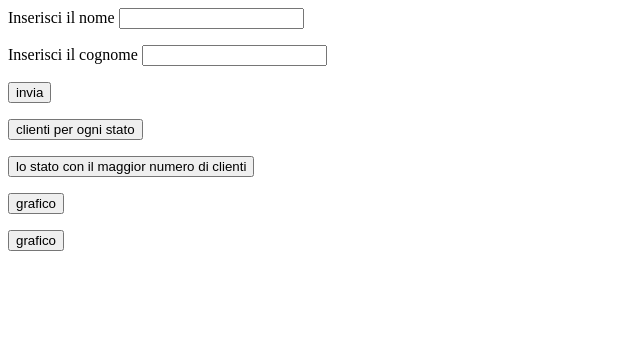
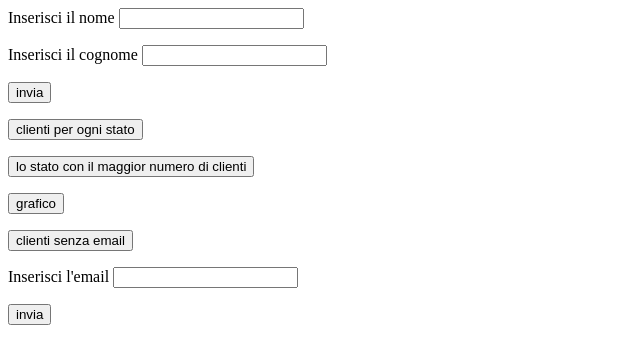
Before and after one commit to SimoneFinessi/esercitazione_pre_verifica_flaskPandas_excel, a Flask app: page / in a window 1280 px wide. Shown: the top 364 px of the page, without its empty margins (0-640 px from the left). Run offline with Flask 3, Linux system fonts and the light colour scheme; parts of the project's set-up code (start-up, migrations or seed data) failed here and were passed over.

Commit message:
fatto es7

```diff
--- a/app.py
+++ b/app.py
@@ -68,5 +68,16 @@ def immagine3():
     FigureCanvas(fig).print_png(output)
     return Response(output.getvalue(), mimetype='image/png')
 
+@app.route('/es6', methods=['POST'])
+def es6():
+    non=df[df.email.isna()][['first_name','last_name',"phone"]].to_html()
+    return render_template('risultato.html',lista=non)
+
+@app.route('/es7', methods=['POST'])
+def es7():
+    mail=request.form["email"]
+    senza=df.dropna(subset=['email'])
+    provider=senza[senza.email.str.contains(mail)].to_html()
+    return render_template('risultato.html',lista=provider)
 if __name__ == '__main__':
   app.run(host='0.0.0.0', port=3245, debug=True)
--- a/templates/home.html
+++ b/templates/home.html
@@ -25,8 +25,12 @@
             <p><input type = "submit" value = "grafico" /></p>
         </form>
 
-        <form action="/category_counts_chart" method = "post">
-            <p><input type = "submit" value = "grafico" /></p>
+        <form action="/es6" method = "post">
+            <p><input type = "submit" value = "clienti senza email" /></p>
+        </form>
+        <form action="/es7" method = "post">
+            <p>Inserisci l'email  <input type = "text" name = "email" /></p>
+            <p><input type = "submit" value = "invia" /></p>
         </form>
     </body>
 </html>
```
